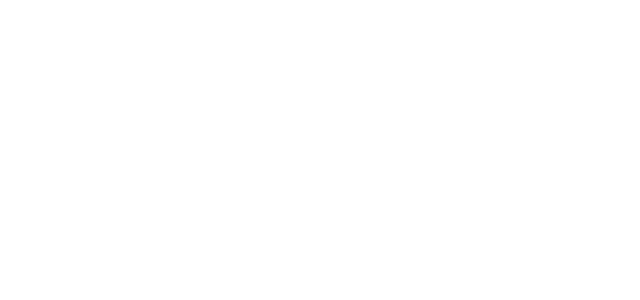
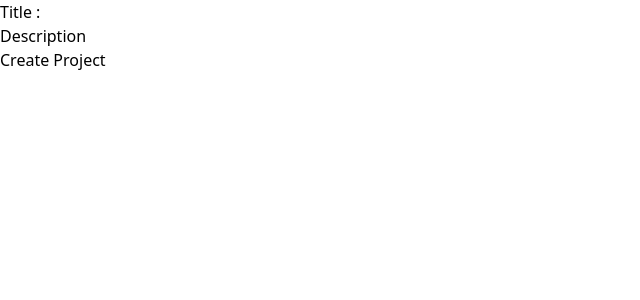
Before and after one commit to vamsigajula14/Progress-Tracker-Frontend, a React (Vite) app: page /project/new in a window 1280 px wide. Before the commit this address had no page. Shown: the top 300 px of the page, without its empty margins (0-640 px from the left). Built offline with nearby package versions, Linux system fonts and the light colour scheme.

Commit message:
NewProject component created used fot creating new projects

```diff
--- a/src/App.jsx
+++ b/src/App.jsx
@@ -9,7 +9,7 @@
 import {SignUp} from './pages/Signup';
 import { Layout } from './components/Layout';
 import {ProtectedRoute} from "./components/ProtectedRoute";
-
+import {NewProject} from './pages/NewProject';
 
 function App() {
   return (
@@ -22,6 +22,7 @@
             <Route path="/projects" element={<ProtectedRoute><Projects /></ProtectedRoute>} />
             <Route path="/projects/:id" element={<ProtectedRoute><ProjectDetails /></ProtectedRoute>} />
             <Route path="/dashboard" element={<ProtectedRoute><Dashboard /></ProtectedRoute>} />
+            <Route path = "/project/new" element={<NewProject/>} />
         </Routes>
       </BrowserRouter>
   );
--- a/src/pages/Dashboard.jsx
+++ b/src/pages/Dashboard.jsx
@@ -4,7 +4,7 @@
 
 export function Dashboard (){
     const [user,setUser] = useState(null);
-    const [projects,setProjects] = useState([]);
+    const [projects,setProjects] = useState([{}]);
     const token = localStorage.getItem("token");
     const navigator = useNavigate();
     async function fetchData(){
@@ -14,7 +14,6 @@
                     Authorization : `Bearer ${token}`,
                 }
             })
-            console.log(data.data);
             setUser(data.data);
         }catch(err){
             if(err.response && err.response.status === 403){
@@ -32,7 +31,6 @@
                     Authorization : `Bearer ${token}`
                 }
             })
-            console.log(response.data);
             setProjects(response.data.projects);
         }catch(err){
             if(err.response && err.response.status === 403){
@@ -79,14 +77,14 @@
         <hr/>
         <div>
 
-            {projects.length > 0?
+            {projects.length > 0 ?
                 <div>
                     <ul>
                         {
                             projects.map((project)=>{
-                                <li key={project._id}>
-                                    {project.title} {project.status}
-                                </li>
+                               return  (<li key={project._id}>
+                                   Name   : {project.name} , Status : {project.status}
+                                </li>)
                             })
                         }
 
@@ -101,7 +99,7 @@
         <hr/>
         <div style={{display:'flex',gap:"1rem"}}>
             <button onClick={()=>{
-                navigator("/newproject")
+                navigator("/project/new")
             }}>➕ New Project</button>
             <button onClick={()=>{
                 navigator("/projects")
--- /dev/null
+++ b/src/pages/NewProject.jsx
@@ -0,0 +1,54 @@
+import {useState} from "react";
+import axios from "axios";
+import {useNavigate} from "react-router-dom";
+
+export function NewProject(){
+    const [title,setTitle] = useState('');
+    const [description,setDescription] = useState('');
+    const token = localStorage.getItem("token");
+    const navigator = useNavigate();
+    async function createProject(event){
+        try{
+            event.preventDefault();
+            if(title.trim() === "" || description.trim() === ""){
+                alert("Title or description is empty");
+                return;
+            }
+            const data = await axios.post("https://progress-tracker-backend-hyf8.onrender.com/api/projects",
+                {
+                    name : title,
+                    description,
+                },
+                {
+                headers : {
+                    Authorization : `Bearer ${token}`
+                }
+            }
+            )
+            if(data.data.success){
+                alert("Project sucessfully created");
+                navigator("/projects");
+                setTitle("");
+                setDescription("");
+            }
+            else{
+                alert(data.data.error.message);
+            }
+        }catch(err){
+            console.log("Got an error while creating new Project",err.message);
+        }
+    }
+    return <div>
+        <form onSubmit={createProject}>
+            <div>
+                <label htmlFor="title">Title :</label>
+                <input type="text" value={title} onChange={e=> setTitle(e.target.value)}/>
+            </div>
+            <div>
+                <label htmlFor="description">Description</label>
+                <input  type="text" value = {description} onChange = {e=> setDescription(e.target.value)}/>
+            </div>
+            <button type = "submit">Create Project</button>
+        </form>
+    </div>
+}
```
